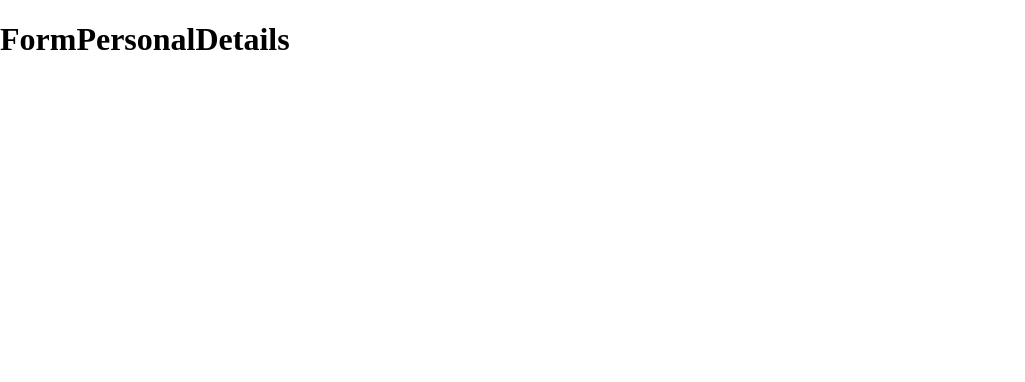
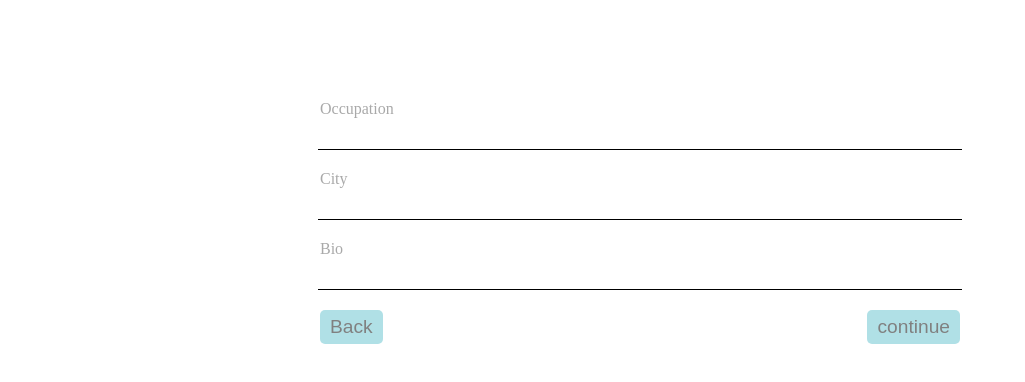
Before and after one commit to Choharim/form-validation, a React (Create React App) app: page / in a window 1280 px wide. Both pictures are taken after typing "Sample", "Sample", "name@example.com" into the empty fields and a click on the button "continue". Shown: the top 382 px of the page, without its empty margins (0-1025 px from the left). Built offline with nearby package versions, Linux system fonts and the light colour scheme.

Commit message:
Add formPersonalDetails structures

```diff
--- a/src/containers/FormPersonalDetails.js
+++ b/src/containers/FormPersonalDetails.js
@@ -1,7 +1,123 @@
 import React from "react";
+import styled from "styled-components";
 
-const FormPersonalDetails = () => {
-  return <div></div>;
+const FormPersonalDetails = ({ prevStep, nextStep, changeInfo, values }) => {
+  const goBack = (e) => {
+    e.preventDefault();
+    prevStep();
+  };
+
+  const check = (e) => {
+    e.preventDefault();
+    if (values.firstName && values.lastName && values.email) {
+      nextStep();
+    }
+    nextStep();
+  };
+
+  return (
+    <PersonalDetailsContainer>
+      <PersonalDetailsForm>
+        <OccupationLabel>Occupation</OccupationLabel>
+        <OccupationInput />
+        <CityLabel>City</CityLabel>
+        <CityInput />
+        <BioLabel>Bio</BioLabel>
+        <BioInput />
+        <BtnConatiner>
+          <BackBtn onClick={goBack}>Back</BackBtn>
+          <ContinueBtn onClick={check}>continue</ContinueBtn>
+        </BtnConatiner>
+      </PersonalDetailsForm>
+    </PersonalDetailsContainer>
+  );
 };
 
 export default FormPersonalDetails;
+
+const PersonalDetailsContainer = styled.div`
+  display: flex;
+  justify-content: center;
+  margin-top: 100px;
+`;
+
+const PersonalDetailsForm = styled.form`
+  width: 50%;
+  display: flex;
+  flex-direction: column;
+  align-items: center;
+`;
+
+const OccupationLabel = styled.label`
+  width: 100%;
+  color: darkgray;
+  padding-bottom: 5px;
+`;
+
+const OccupationInput = styled.input`
+  width: 100%;
+  border: none;
+  outline: none;
+  border-bottom: 1px solid black;
+  padding: 2px;
+  margin-bottom: 20px;
+  font-size: 1.2rem;
+`;
+
+const CityLabel = styled.label`
+  width: 100%;
+  color: darkgray;
+  padding-bottom: 5px;
+`;
+
+const CityInput = styled.input`
+  width: 100%;
+  border: none;
+  outline: none;
+  border-bottom: 1px solid black;
+  padding: 2px;
+  margin-bottom: 20px;
+  font-size: 1.2rem;
+`;
+
+const BioLabel = styled.label`
+  width: 100%;
+  color: darkgray;
+  padding-bottom: 5px;
+`;
+
+const BioInput = styled.input`
+  width: 100%;
+  border: none;
+  outline: none;
+  border-bottom: 1px solid black;
+  padding: 2px;
+  margin-bottom: 20px;
+  font-size: 1.2rem;
+`;
+
+const BtnConatiner = styled.div`
+  width: 100%;
+  display: flex;
+  justify-content: space-between;
+`;
+
+const BackBtn = styled.button`
+  padding: 6px 10px;
+  outline: none;
+  border: none;
+  border-radius: 5px;
+  background-color: powderblue;
+  font-size: 1.2rem;
+  color: gray;
+`;
+
+const ContinueBtn = styled.button`
+  padding: 6px 10px;
+  outline: none;
+  border: none;
+  border-radius: 5px;
+  background-color: powderblue;
+  font-size: 1.2rem;
+  color: gray;
+`;
--- a/src/containers/FormUserDetails.js
+++ b/src/containers/FormUserDetails.js
@@ -9,6 +9,7 @@ const FormUserDetails = ({ nextStep, changeInfo, values }) => {
     }
     nextStep();
   };
+
   return (
     <UserFormDetailsContainer>
       <UserFormDetailsForm>
--- a/src/containers/UserForm.js
+++ b/src/containers/UserForm.js
@@ -1,5 +1,6 @@
 import React, { useState } from "react";
 import FormUserDetails from "../containers/FormUserDetails";
+import FormPersonalDetails from "../containers/FormPersonalDetails";
 
 const UserForm = () => {
   const [firstInfo, setFirstInfo] = useState({
@@ -33,9 +34,16 @@ const UserForm = () => {
           nextStep={nextStep}
           changeInfo={changeInfo}
           values={values}
-        ></FormUserDetails>
+        />
       )}
-      {step === 2 && <h1>FormPersonalDetails</h1>}
+      {step === 2 && (
+        <FormPersonalDetails
+          nextStep={nextStep}
+          prevStep={prevStep}
+          changeInfo={changeInfo}
+          values={values}
+        />
+      )}
       {step === 3 && <h1>Confirm</h1>}
       {step === 4 && <h1>Success</h1>}
     </>
```
Also changed, not shown: 1 other file (tests, documents, lock files or other folders).
